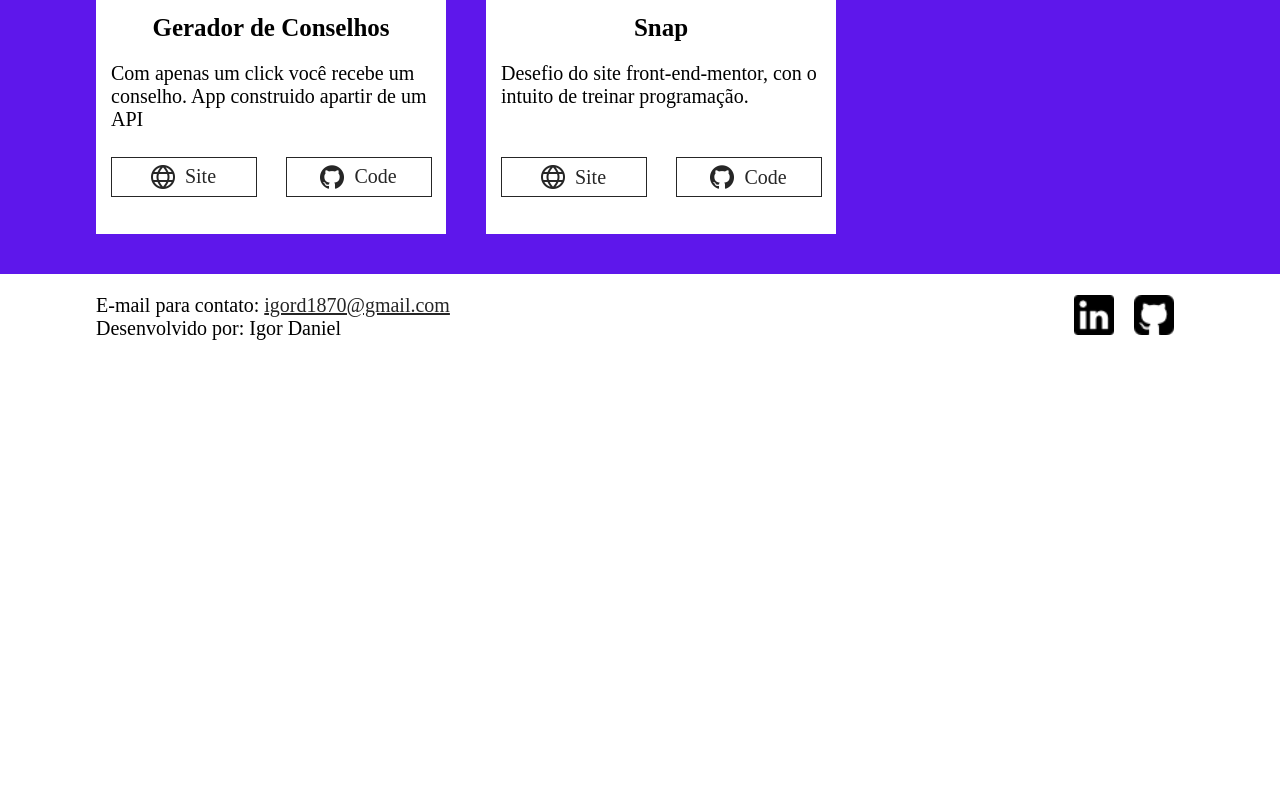
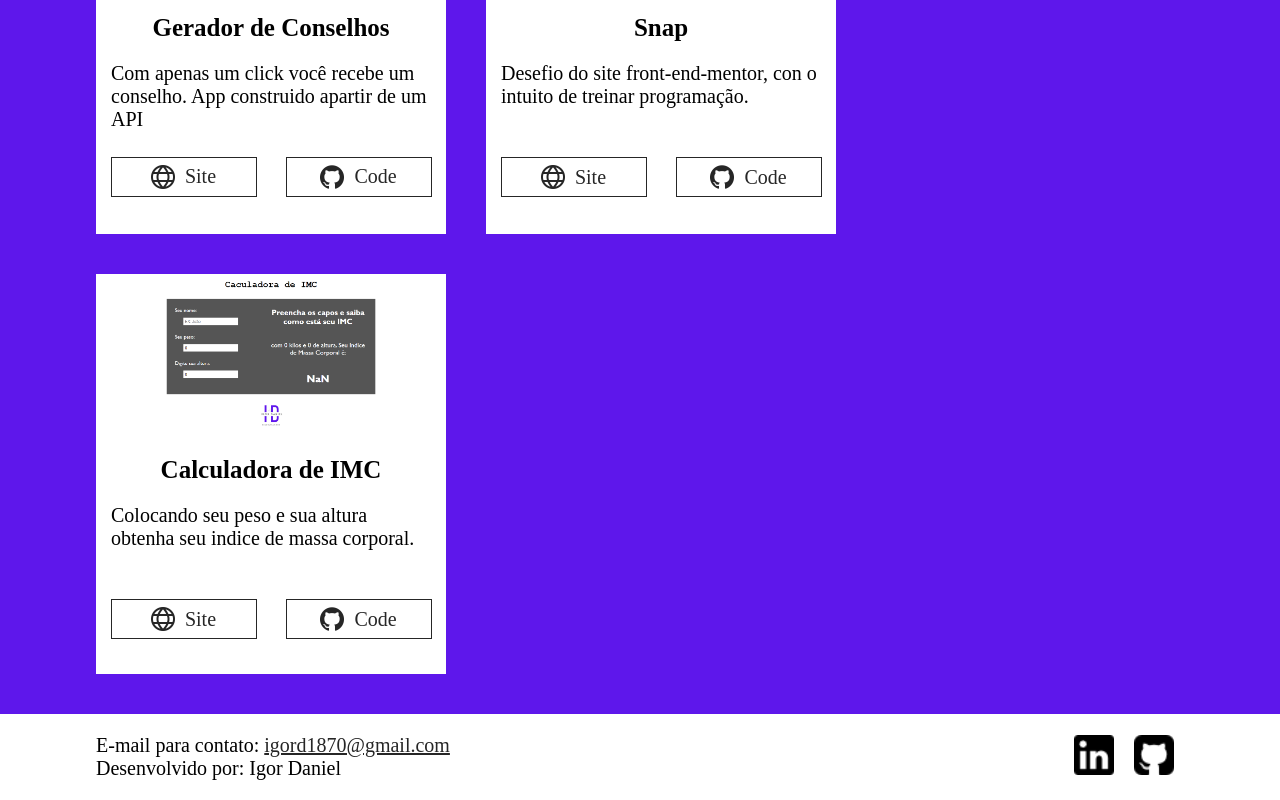
Before and after one commit to igor-daniel/portifolio, a React (Create React App) app: page / in a window 1280 px wide. Shown: the part 1648-2448 px from the top of the page. Before the commit the page ends 2008 px from the top, so only its background shows below. Built offline with nearby package versions, Linux system fonts and the light colour scheme.

Commit message:
Projeto adicionado

```diff
--- a/src/components/Projetos/Projetos.jsx
+++ b/src/components/Projetos/Projetos.jsx
@@ -3,6 +3,7 @@ import Pgerador from './img/geradorConselho.png'
 import snap from './img/snap.png'
 import iconGit from './img/github.png'
 import iconGlobe from './img/globe.png'
+import calcImc from './img/printImc.png'
 
 export const Projetos = ()=>{
   return(
@@ -64,6 +65,34 @@ export const Projetos = ()=>{
           </a>
         </div>
       </div>
+
+
+      <div className="card">
+        <div className="img">
+          <img src={calcImc} alt="" />
+        </div>
+        <div className="text">
+          <h4>Calculadora de IMC</h4>
+          <p>Colocando seu peso e sua altura obtenha seu indice de massa corporal.
+          </p>
+        </div>
+        <div className="btns">
+          <a href="https://kaleidoscopic-malasada-947d5e.netlify.app/">
+            <div className="txt">
+            <img src={iconGlobe} alt="" />
+            <p>Site</p>
+            </div>
+
+          </a>
+          <a href="https://github.com/igor-daniel/Calculadora-IMC-react">
+            <div className="txt">
+            <img src={iconGit} alt="" />
+            <p>Code</p>
+            </div>
+
+          </a>
+        </div>
+      </div>
     </div>
     </section>
 
```
Also changed, not shown: src/components/Projetos/img/printImc.png (added).
